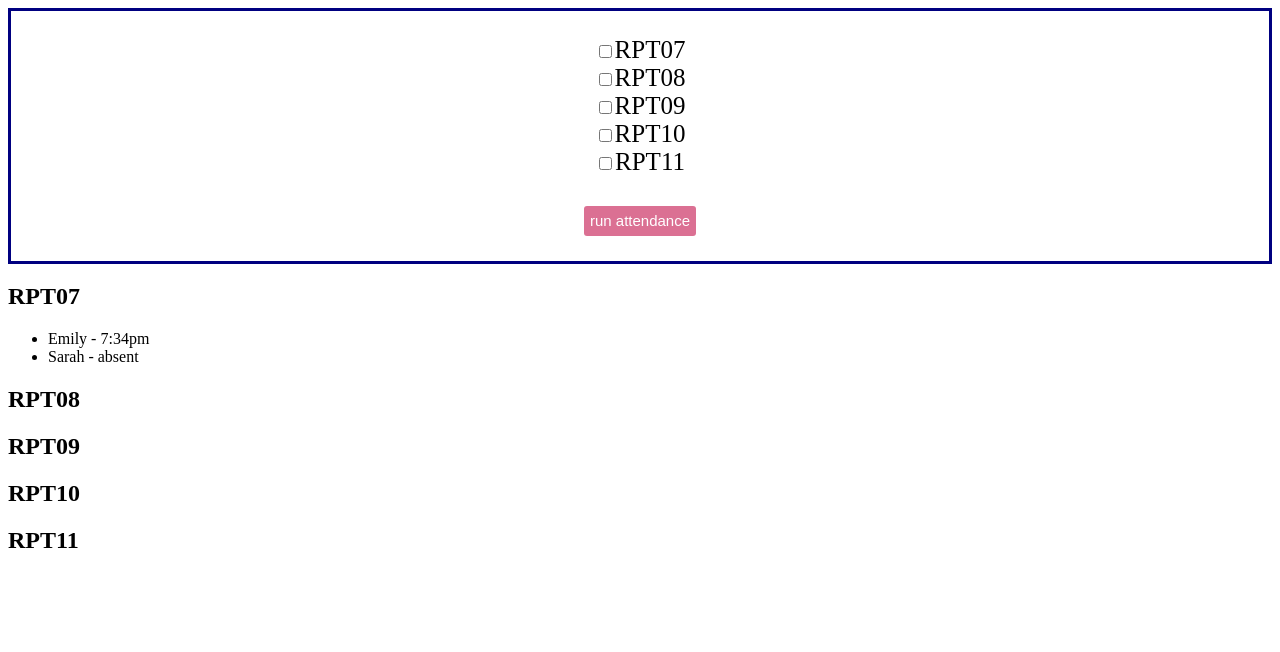
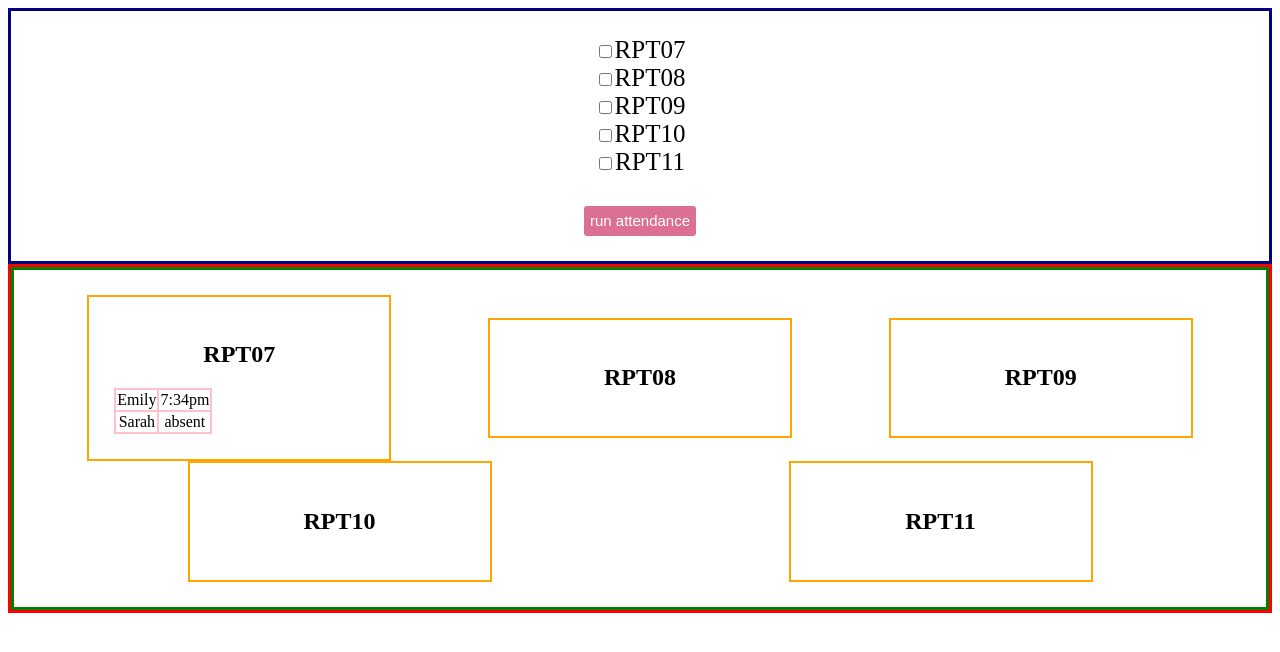
Before and after one commit to etcaples/attendanceUI, a React app: page / in a window 1280 px wide. Shown: the top 652 px of the page. Built offline with nearby package versions, Linux system fonts and the light colour scheme.

Commit message:
added styling and flexbox to cohort boxes

```diff
--- a/client/src/components/App.jsx
+++ b/client/src/components/App.jsx
@@ -10,6 +10,12 @@ const CheckboxListContainer = styled.div`
   padding: 25px;
   text-align: center;
   font-size: 25px;
+`;
+
+const CohortAttendanceListContainer = styled.div`
+  border-width: 2px;
+  border: solid red;
+  /* temporary border details ^^^^^ */
 `;
 
 class App extends React.Component {
@@ -69,7 +75,10 @@ class App extends React.Component {
         <CheckboxListContainer>
           <CheckboxList cohorts={cohorts} />
         </CheckboxListContainer>
-        <CohortAttendanceList cohorts={cohorts} />
+        {/* want vvvvvv to render only when button is clicked */}
+        <CohortAttendanceListContainer>
+          <CohortAttendanceList cohorts={cohorts} />
+        </CohortAttendanceListContainer>
       </div>
     );
   }
--- a/client/src/components/CohortAttendanceList.jsx
+++ b/client/src/components/CohortAttendanceList.jsx
@@ -1,15 +1,30 @@
 import React from 'react';
 import PropTypes from 'prop-types';
+import styled from 'styled-components';
 import CohortBox from './CohortBox';
+
+const CohortBoxContainer = styled.div`
+  border-width: 2px;
+  border: solid green;
+  /* temporary border details ^^^^^ */
+  /* want table of names to be centered */
+  /* want heading to be centered */
+  padding: 25px;
+  display: flex;
+  align-items: flex-start;
+  flex-direction: row;
+  flex-wrap: wrap;
+  justify-content: space-around;
+`;
 
 const CohortAttendanceList = (props) => {
   const { cohorts } = props;
   return (
-    <div>
+    <CohortBoxContainer>
       {
-        cohorts.map(cohort => <CohortBox cohort={cohort} key={`${cohort.name} + "-box"`} />)
-      }
-    </div>
+        cohorts.map(cohort => (<CohortBox cohort={cohort} key={`${cohort.name} + "-box"`} />))
+          }
+    </CohortBoxContainer>
   );
 };
 
--- a/client/src/components/CohortBox.jsx
+++ b/client/src/components/CohortBox.jsx
@@ -1,16 +1,26 @@
 import React from 'react';
 import PropTypes from 'prop-types';
+import styled from 'styled-components';
 import StudentDataList from './StudentDataList';
+
+const StyledBox = styled.div`
+  border: solid orange;
+  border-width: 2px;
+  padding: 25px;
+  width: 250px;
+  text-align: center;
+  margin: auto;
+`;
 
 const CohortBox = (props) => {
   const { cohort } = props;
   return (
-    <div>
+    <StyledBox>
       <h2>{cohort.name}</h2>
       <div>
         <StudentDataList students={cohort.studentDatas} />
       </div>
-    </div>
+    </StyledBox>
   );
 };
 
--- a/client/src/components/IndivStudentInfo.jsx
+++ b/client/src/components/IndivStudentInfo.jsx
@@ -1,16 +1,28 @@
 import React from 'react';
 import PropTypes from 'prop-types';
+import styled from 'styled-components';
+
+const TableRow = styled.tr`
+  border: solid black;
+  border-width: 2px;
+`;
+
+const TableCell = styled.td`
+  border: solid pink;
+  border-width: 2px;
+`;
 
 const IndivStudentInfo = (props) => {
   const { student } = props;
   return (
-    <li>
-      {student.name}
-      {' '}
--
-      {' '}
-      {student.timeIn || student.status}
-    </li>
+    <TableRow>
+      <TableCell>
+        {student.name}
+      </TableCell>
+      <TableCell>
+        {student.timeIn || student.status}
+      </TableCell>
+    </TableRow>
   );
 };
 
--- a/client/src/components/StudentDataList.jsx
+++ b/client/src/components/StudentDataList.jsx
@@ -1,15 +1,22 @@
 import React from 'react';
 import PropTypes from 'prop-types';
+import styled from 'styled-components';
 import IndivStudentInfo from './IndivStudentInfo';
+
+const StyledTable = styled.table`
+  border-collapse: collapse;
+`;
 
 const StudentDataList = (props) => {
   const { students } = props;
   return (
-    <ul>
-      {
-        students.map(student => <IndivStudentInfo student={student} />)
-      }
-    </ul>
+    <div>
+      <StyledTable>
+        {
+          students.map(student => <IndivStudentInfo student={student} />)
+        }
+      </StyledTable>
+    </div>
   );
 };
 
```
